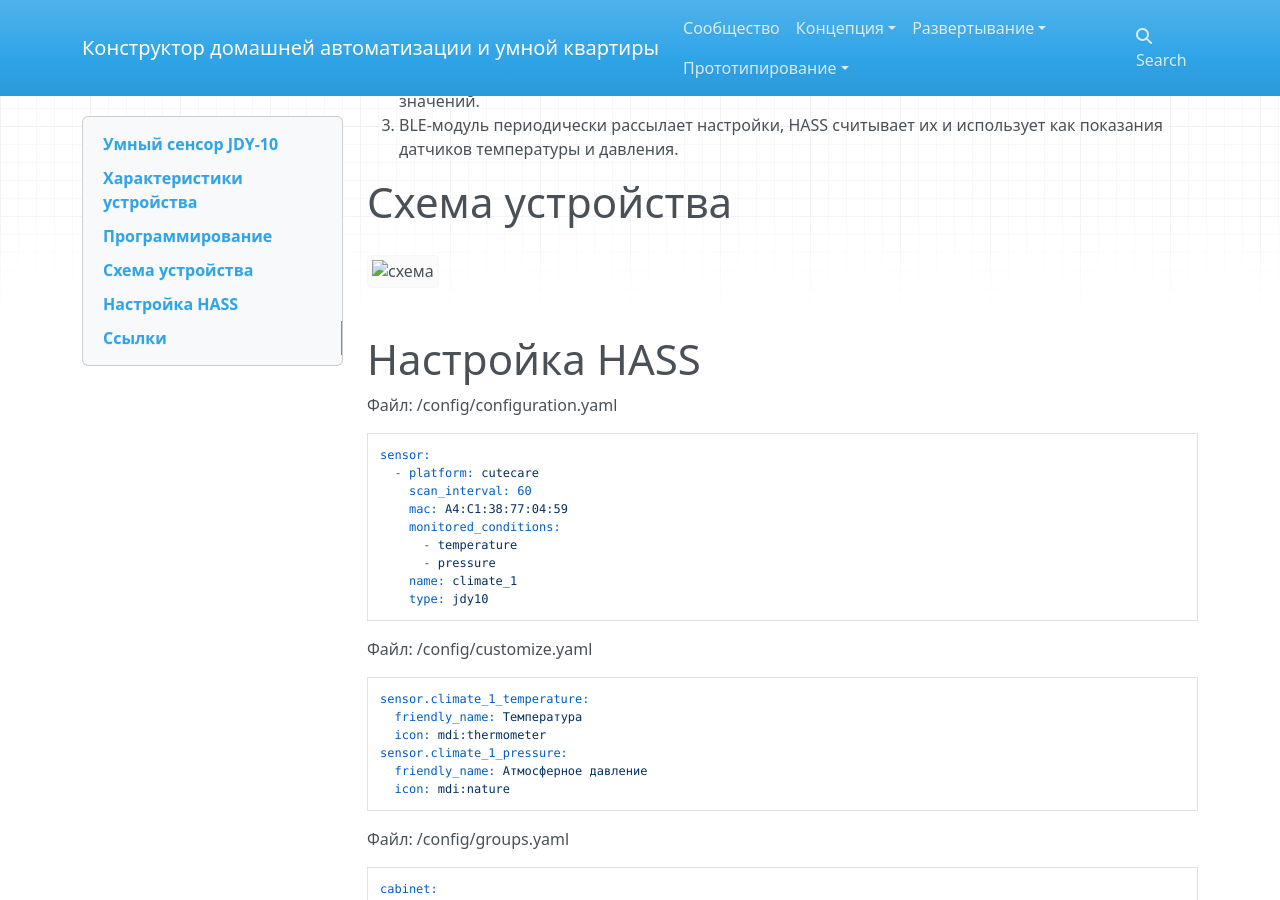
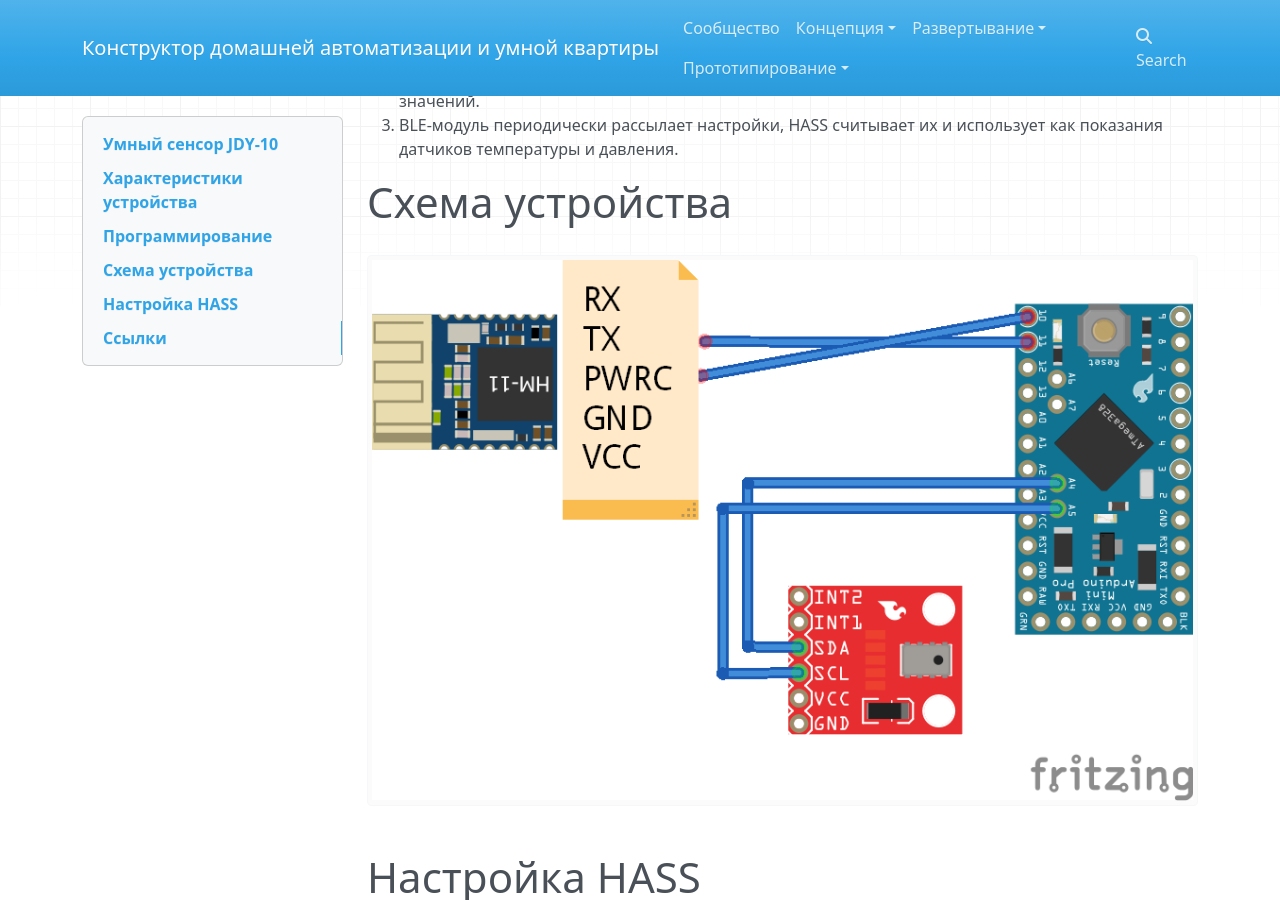
Before and after one commit to cutecare/cutecare-docs, an MkDocs documentation site: the page built from docs/Сенсор JDY-10.md, in a window 1280 px wide and 900 px high, scrolled down 3169 px. Built offline with MkDocs 1.6.1, drawn with Linux system fonts in a browser that asks for light colours; nearby versions of some CDN libraries; old or Windows-style settings are respelled for this version of MkDocs.

Commit message:
Update Сенсор JDY-10.md

```diff
--- a/docs/Сенсор JDY-10.md
+++ b/docs/Сенсор JDY-10.md
@@ -145,7 +145,7 @@ void sendCommand(SoftwareSerial * bleSerial, const char * data) {
 
 # Схема устройства
 
-![схема]()
+![схема](https://github.com/cutecare/cutecare-docs/blob/master/images/ProMini-TLS-MPL_bb.png?raw=true)
 
 # Настройка HASS
 
```
